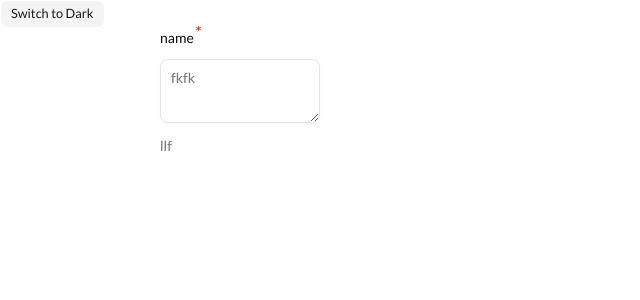
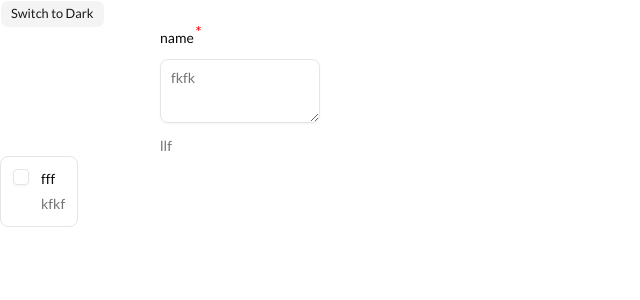
Before and after one commit to dosepehr/frontend-foundation, a Next.js app: page / in a window 1280 px wide. Shown: the top 300 px of the page, without its empty margins (0-640 px from the left). Built offline with nearby package versions, Linux system fonts and the light colour scheme.

Commit message:
add checkbox wrapper component

```diff
--- a/src/app/page.tsx
+++ b/src/app/page.tsx
@@ -1,5 +1,14 @@
 'use client';
+import CheckboxWrapper from '@/components/common/CheckboxWrapper';
 import ThemeChange from '@/components/common/ThemeChange';
+import { Checkbox } from '@/components/ui/Checkbox';
+import {
+    Field,
+    FieldContent,
+    FieldDescription,
+    FieldLabel,
+    FieldTitle,
+} from '@/components/ui/Field';
 import { Input } from '@/components/ui/Input';
 import { Textarea } from '@/components/ui/Textarea';
 const page = () => {
@@ -15,6 +24,7 @@ const page = () => {
                     placeholder='fkfk'
                 />
             </div>
+            <CheckboxWrapper title='fff' id='1' description='kfkf' />
         </>
     );
 };
--- /dev/null
+++ b/src/components/common/CheckboxWrapper/checkbox-wrapper.type.ts
@@ -0,0 +1,6 @@
+import { CheckboxProps } from '@/components/ui/Checkbox/checkbox.props';
+
+export type CheckboxWrapperProps = CheckboxProps & {
+    title: string;
+    description?: string;
+};
--- /dev/null
+++ b/src/components/common/CheckboxWrapper/index.tsx
@@ -0,0 +1,31 @@
+import { Checkbox } from '@/components/ui/Checkbox';
+import {
+    Field,
+    FieldContent,
+    FieldDescription,
+    FieldLabel,
+    FieldTitle,
+} from '@/components/ui/Field';
+import { FC } from 'react';
+import { CheckboxWrapperProps } from './checkbox-wrapper.type';
+const CheckboxWrapper: FC<CheckboxWrapperProps> = ({
+    title,
+    description,
+    ...props
+}) => {
+    return (
+        <FieldLabel className='cursor-pointer'>
+            <Field orientation='horizontal'>
+                <Checkbox {...props} />
+                <FieldContent>
+                    <FieldTitle>{title}</FieldTitle>
+                    {description && (
+                        <FieldDescription>{description} </FieldDescription>
+                    )}
+                </FieldContent>
+            </Field>
+        </FieldLabel>
+    );
+};
+
+export default CheckboxWrapper;
```
